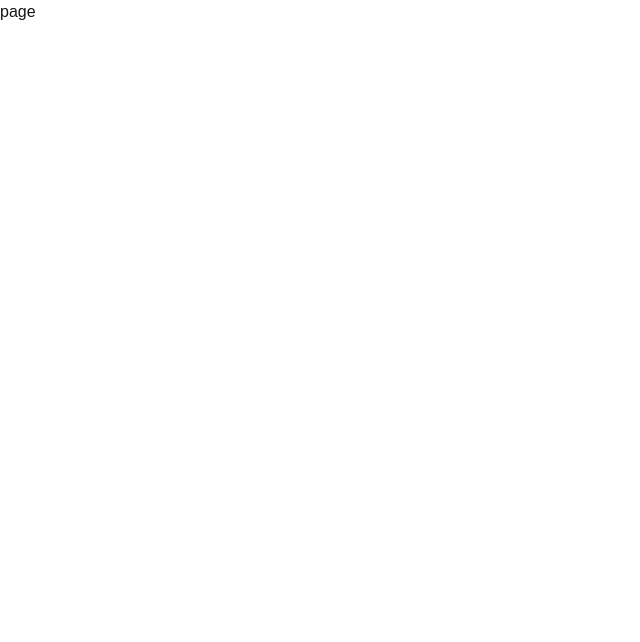
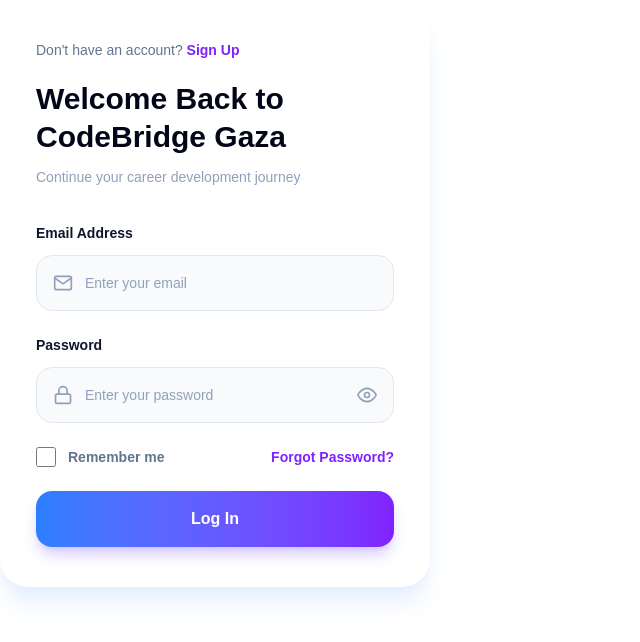
Before and after one commit to raghad-alakhras/code-bridge-gaza, a Next.js app: page /login in a window 1280 px wide. Shown: the top 642 px of the page, without its empty margins (0-640 px from the left). Built offline with nearby package versions, Linux system fonts and the light colour scheme.

Commit message:
login page

```diff
--- a/src/app/login/page.js
+++ /dev/null
@@ -1,7 +0,0 @@
-import React from 'react'
-
-export default function page() {
-  return (
-    <div>page</div>
-  )
-}
--- /dev/null
+++ b/src/app/login/page.jsx
@@ -0,0 +1,88 @@
+"use client";
+import React from 'react'
+
+
+import Link from "next/link";
+import { FiEye, FiLock, FiMail } from "react-icons/fi";
+
+export default function page() {
+  return (
+    <div className="w-full max-w-[430px] rounded-[28px] bg-white px-9 py-10 shadow-xl shadow-blue-100/70">
+      <p className="mb-5 text-sm font-medium text-slate-500">
+        Don&apos;t have an account?{" "}
+        <Link href="/signup" className="font-bold text-violet-600">
+          Sign Up
+        </Link>
+      </p>
+
+      <h1 className="text-3xl font-extrabold leading-tight text-slate-950">
+        Welcome Back to
+        <br />
+        CodeBridge Gaza
+      </h1>
+
+      <p className="mt-3 text-sm font-medium text-slate-400">
+        Continue your career development journey
+      </p>
+
+      <form className="mt-9 space-y-6">
+        <div>
+          <label className="mb-3 block text-sm font-bold text-slate-900">
+            Email Address
+          </label>
+
+          <div className="flex h-14 items-center gap-3 rounded-2xl border border-slate-200 bg-slate-50 px-4 transition focus-within:border-blue-500 focus-within:bg-white">
+            <FiMail className="text-xl text-slate-400" />
+
+            <input
+              type="email"
+              placeholder="Enter your email"
+              className="h-full flex-1 bg-transparent text-sm font-medium text-slate-900 outline-none placeholder:text-slate-400"
+            />
+          </div>
+        </div>
+
+        <div>
+          <label className="mb-3 block text-sm font-bold text-slate-900">
+            Password
+          </label>
+
+          <div className="flex h-14 items-center gap-3 rounded-2xl border border-slate-200 bg-slate-50 px-4 transition focus-within:border-blue-500 focus-within:bg-white">
+            <FiLock className="text-xl text-slate-400" />
+
+            <input
+              type="password"
+              placeholder="Enter your password"
+              className="h-full flex-1 bg-transparent text-sm font-medium text-slate-900 outline-none placeholder:text-slate-400"
+            />
+
+            <button type="button" className="text-slate-400">
+              <FiEye className="text-xl" />
+            </button>
+          </div>
+        </div>
+
+        <div className="flex items-center justify-between text-sm">
+          <label className="flex cursor-pointer items-center gap-3 font-semibold text-slate-500">
+            <input
+              type="checkbox"
+              className="h-5 w-5 rounded border-slate-300 text-violet-600"
+            />
+            Remember me
+          </label>
+
+          <Link href="/forgot-password" className="font-bold text-violet-600">
+            Forgot Password?
+          </Link>
+        </div>
+
+        <button
+          type="submit"
+          className="h-14 w-full rounded-2xl bg-gradient-to-r from-blue-500 to-violet-600 text-base font-extrabold text-white shadow-lg shadow-violet-300/70 transition hover:scale-[1.01]"
+        >
+          Log In
+        </button>
+      </form>
+    </div>
+  )
+}
```
